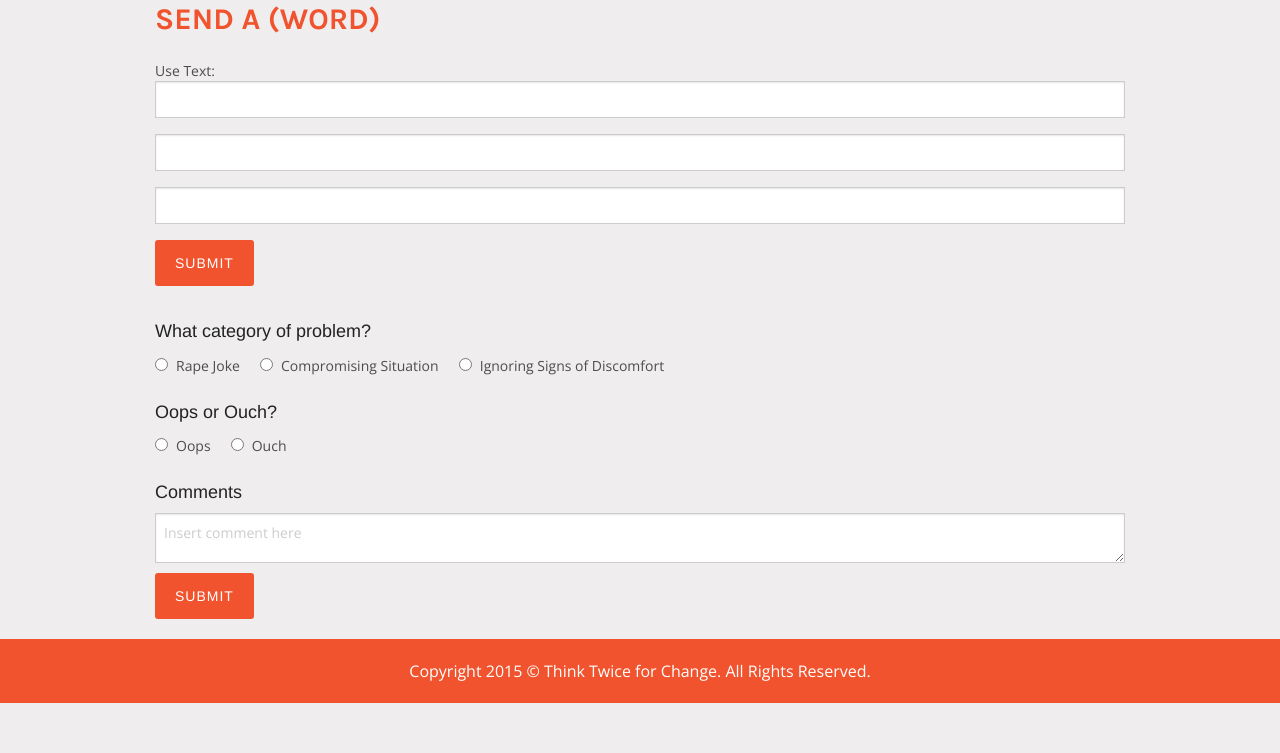
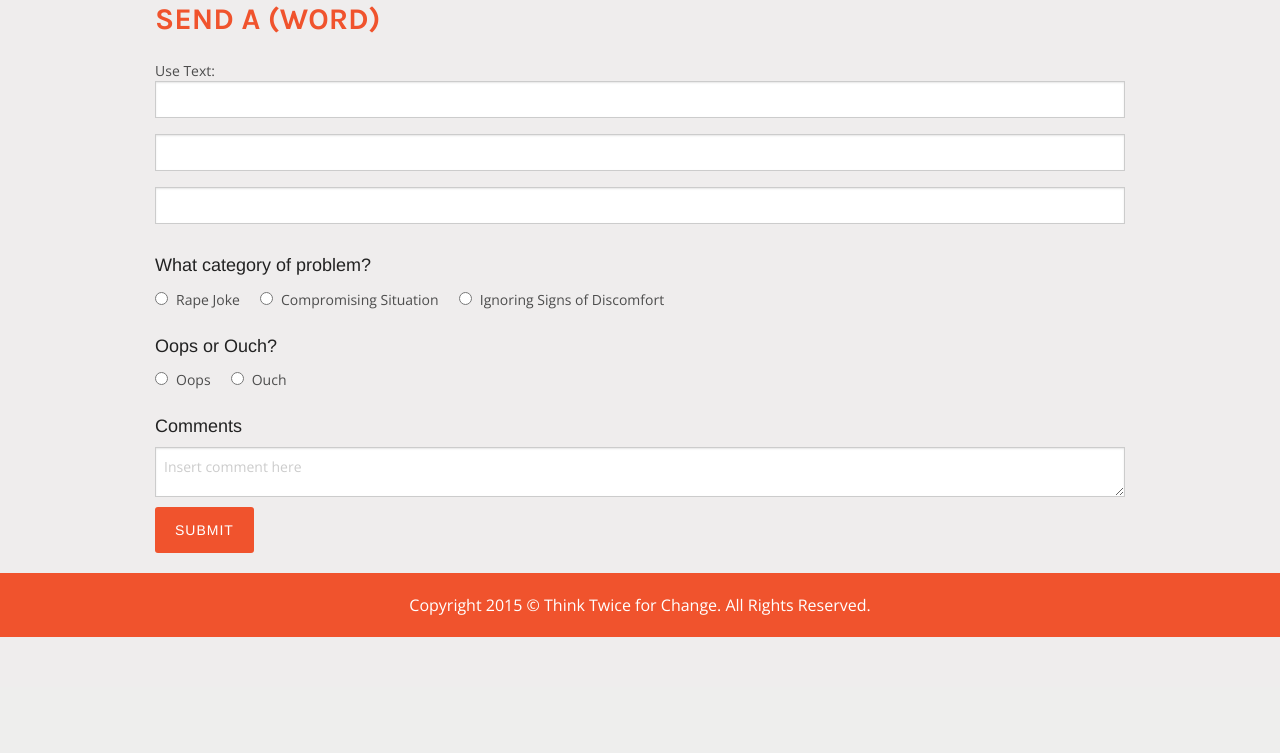
Before and after one commit to juliepanda/chimehack, a Flask app: page / in a window 1280 px wide. Shown: the part 3651-4404 px from the top of the page. After the commit the page ends 4288 px from the top, so only its background shows below. Run offline with Flask 2, Linux system fonts and the light colour scheme; some libraries are stand-ins or nearby versions.

Commit message:
fixed mobile form

```diff
--- a/chime_app/templates/index.html
+++ b/chime_app/templates/index.html
@@ -195,7 +195,6 @@
                     <input type="text" id="sms-field-1" name="sms" maxlength="3">
                     <input type="text" id="sms-field-2" name="sms" maxlength="3">
                     <input type="text" id="sms-field-3" name="sms" maxlength="4">
-                    <input type="submit" name="submit" class="button" id="sms-submit-btn" value="Submit">
               </div>
             </div>
           <div class="buffer-sm"></div>
@@ -226,7 +225,7 @@
           <div class="buffer-sm"></div>
           <div class="row">
             <div class="large-12 columns">
-              <input type="submit" name="submit" class="button" id="email-submit-btn" value="Submit">
+              <input type="submit" name="submit" class="button" id="sms-submit-btn" value="Submit">
             </div>
           </div>
         </div>
```
